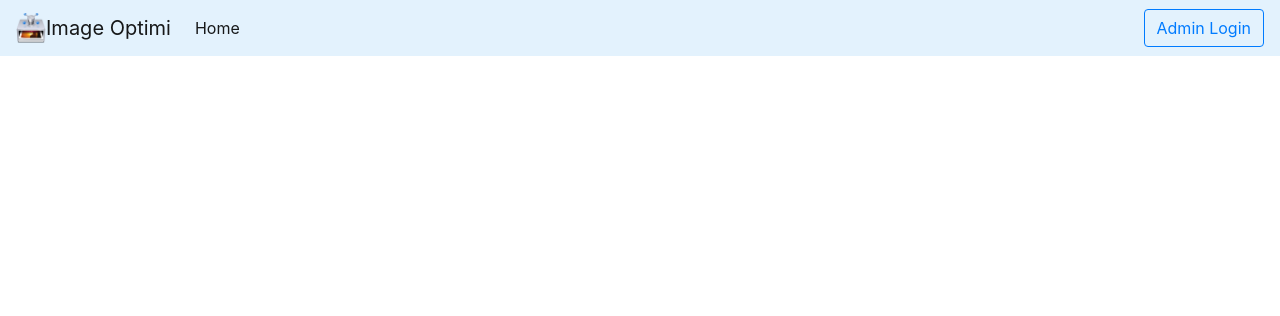
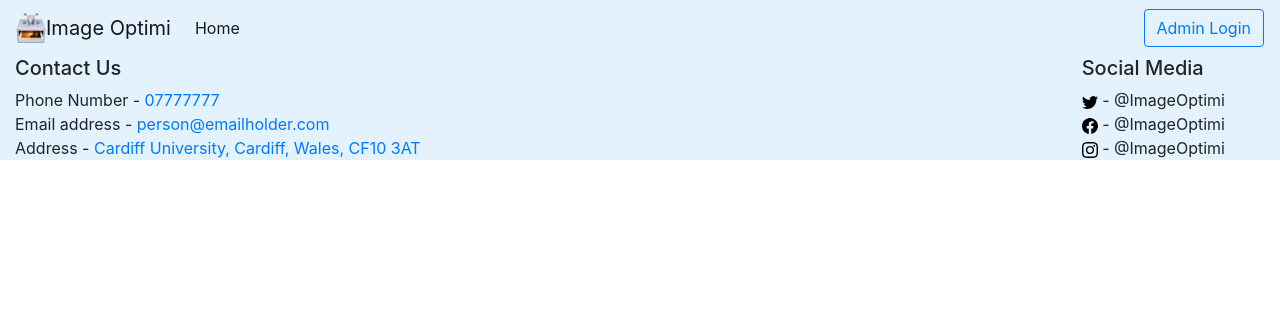
Before and after one commit to milosvujovic/imageoptim_project, a Python web app: template templates/template.html in a window 1280 px wide. Shown: the top 316 px of the page. Run offline with Jinja, Linux system fonts and the light colour scheme; the template is opened without the code that fills it: most values are stand-ins (such as "Sample title", 1, 10 or a date in 2020); some libraries are stand-ins or nearby versions.

Commit message:
Created jinja template

```diff
--- a/templates/template.html
+++ b/templates/template.html
@@ -8,7 +8,7 @@
     <link rel="stylesheet" href="https://maxcdn.bootstrapcdn.com/bootstrap/4.5.2/css/bootstrap.min.css">
     <script src="https://code.jquery.com/jquery-3.5.1.slim.min.js" integrity="sha384-DfXdz2htPH0lsSSs5nCTpuj/zy4C+OGpamoFVy38MVBnE+IbbVYUew+OrCXaRkfj" crossorigin="anonymous"></script>
     <script src="https://cdn.jsdelivr.net/npm/bootstrap@4.5.3/dist/js/bootstrap.bundle.min.js" integrity="sha384-ho+j7jyWK8fNQe+A12Hb8AhRq26LrZ/JpcUGGOn+Y7RsweNrtN/tE3MoK7ZeZDyx" crossorigin="anonymous"></script>
-    <title>Image Optimi Home Page</title>
+    <title>{{title}}</title>
   </head>
   <body>
     <nav class="navbar navbar-expand-lg navbar-light" style="background-color: #e3f2fd;">
@@ -32,9 +32,24 @@
       </div>
     </nav>
     <main>
+      {% block MainContents %}
+      {% endblock %}
     </main>
-    <footer>
-
+    <footer class="container-fluid" style="background-color: #e3f2fd;">
+      <div class="row">
+        <div class="col-sm-10">
+          <div class="row-sm"><h5>Contact Us</h5></div>
+          <div class="row-sm">Phone Number - <a href ="tel: 077777777">07777777</a></div>
+          <div class="row-sm">Email address - <a href ="mailto: person@emailholder.com">person@emailholder.com</a></div>
+          <div class="row-sm">Address - <a href ="https://www.google.com/maps/place/Cardiff+University/@51.4866271,-3.1788641,15z/data=!4m5!3m4!1s0x0:0xe06dc7099e7122ca!8m2!3d51.4866271!4d-3.1788641">Cardiff University, Cardiff, Wales, CF10 3AT</a></div>
+        </div>
+        <div class="col-sm-2 align-items-end">
+          <div class="row-sm"><h5>Social Media</h5></div>
+          <div class="row-sm"><a href ="https://twitter.com/"><img src="../static/images/twitter.svg" alt="Twitter"></a> - @ImageOptimi</div>
+          <div class="row-sm"><a href ="https://facebook.com/"><img src="../static/images/facebook.svg" alt="Facebook"></a> - @ImageOptimi</div>
+          <div class="row-sm"><a href ="https://instagram.com/"><img src="../static/images/instagram.svg" alt="Instagram"></a> - @ImageOptimi</div>
+        </div>
+      </div>
     </footer>
   </body>
 </html>
```
Also changed, not shown: static/images/facebook.svg (added), static/images/instagram.svg (added), static/images/logo2.png (deleted), static/images/twitter.svg (added).
